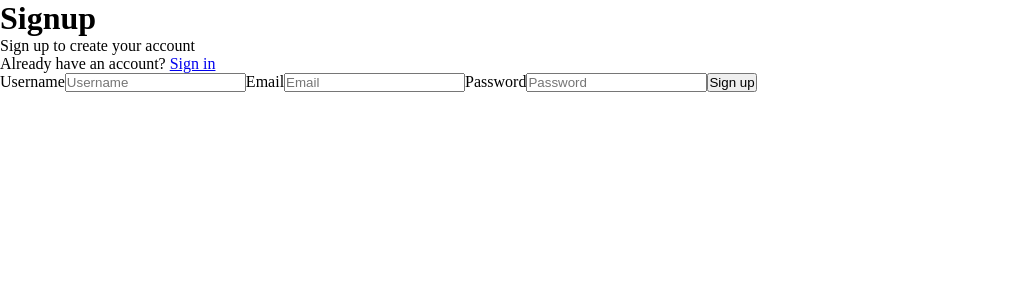
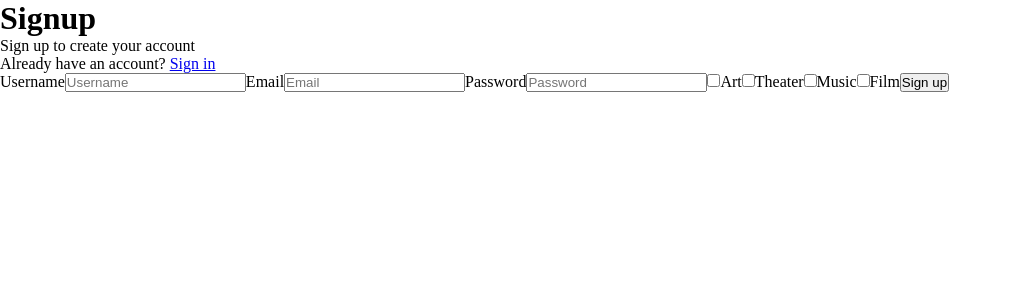
Before and after one commit to norakramer1/afstudeerproject, a React (Create React App) app: page /signup in a window 1280 px wide. Shown: the top 300 px of the page, without its empty margins (0-1011 px from the left). Built offline with nearby package versions, Linux system fonts and the light colour scheme; no server answers.

Commit message:
add userdetails in seperate database

```diff
--- a/src/comps/Events.js
+++ b/src/comps/Events.js
@@ -8,6 +8,8 @@ function Events() {
   const colRef = collection(db, 'events');
 
 useEffect(() => {
+
+  // check if the interest of the logged in user matches the interest of the event
 
   const getEvents = async () => {
     const data = await getDocs(colRef);
--- a/src/comps/Signup.js
+++ b/src/comps/Signup.js
@@ -2,25 +2,60 @@ import React from 'react';
 import { Link, useNavigate } from 'react-router-dom';
 import { useState } from 'react';
 import { UserAuth } from '../context/AuthContext';
-// import { collection, doc, setDoc } from 'firebase/firestore';
-// import { db } from '../firebase/config';
+import { collection, doc, setDoc } from 'firebase/firestore';
+import { db } from '../firebase/config';
 
 const Signup = () => {
   const [email, setEmail] = useState('');
   const [password, setPassword] = useState('');
   const [error, setError] = useState('');
+  const [interests, setInterests] = useState([]);
   const { createUser } = UserAuth();
   const navigate = useNavigate();
+
+  const handleInterestChange = (e, interest) => {
+    if (e.target.checked) {
+      setInterests([...interests, interest]);
+    } else {
+      setInterests(interests.filter((item) => item !== interest));
+    }
+  };
 
   const handleSubmit = async (e) => {
     e.preventDefault();
     setError('');
     try {
-        await createUser(email, password);
-        navigate('/')
+      // Create the user in Firebase Authentication
+      const userCredential = await createUser(email, password);
+      const user = userCredential.user; // Access the user object
+
+      if (user) {
+        // Add the user's interests to Firestore
+        await addUserInterestsToFirestore(user.uid, interests);
+
+        navigate('/');
+      } else {
+        console.error("User object is not available.");
+      }
     } catch (err) {
       setError(err.message);
-        console.log(err.message);
+      console.error(err.message);
+    }
+  };
+
+const addUserInterestsToFirestore = async (uid, interests) => {
+ // const db = getFirestore();
+  const userInterestsCollection = collection(db, "users");
+
+  try {
+    // Use the user's UID as the document ID in the "userInterests" collection
+    const userInterestsDocRef = doc(userInterestsCollection, uid);
+
+
+    // Set the user's interests in the document
+    await setDoc(userInterestsDocRef, { interests });
+  } catch (error) {
+    console.error("Error adding user interests to Firestore: ", error);
   }
 };
 
@@ -43,14 +78,44 @@ const Signup = () => {
             <label htmlFor="password">Password</label>
             <input onChange={(e) => setPassword(e.target.value)} type="password" placeholder="Password" />
 
-            {/* <div className="interests">
-             <input onChange={(e) => setInterests(e.target.value)} type="checkbox" id="art" name="interest" value="art" />Art
-             <input onChange={(e) => setInterests(e.target.value)} type="checkbox" id="theater" name="interest" value="theater" />Theater
-             <input onChange={(e) => setInterests(e.target.value)} type="checkbox" id="film" name="interest" value="film" />film
-             <input onChange={(e) => setInterests(e.target.value)} type="checkbox" id="music" name="interest" value="music" />Music
-             <input onChange={(e) => setInterests(e.target.value)} type="checkbox" id="dance" name="interest" value="dance" />Dance
+            <input
+                type="checkbox"
+                id="art"
+                name="interest"
+                value="art"
+                onChange={(e) => handleInterestChange(e, "art")}
+            />
+            <label htmlFor="art">Art</label>
 
-            </div> */}
+            <input
+                type="checkbox"
+                id="theater"
+                name="interest"
+                value="theater"
+                onChange={(e) => handleInterestChange(e, "theater")}
+            />
+            <label htmlFor="theater">Theater</label>
+
+            <input
+                type="checkbox"
+                id="music"
+                name="interest"
+                value="music"
+                onChange={(e) => handleInterestChange(e, "music")}
+            />
+            <label htmlFor="music">Music</label>
+
+            <input
+                type="checkbox"
+                id="film"
+                name="interest"
+                value="film"
+                onChange={(e) => handleInterestChange(e, "film")}
+            />
+            <label htmlFor="film">Film</label>
+
+{/* Add similar input elements for other interests */}
+
 
             <button type="submit">Sign up</button>
         </form>
```
Lines whose indentation alone changed are shown as unchanged.
